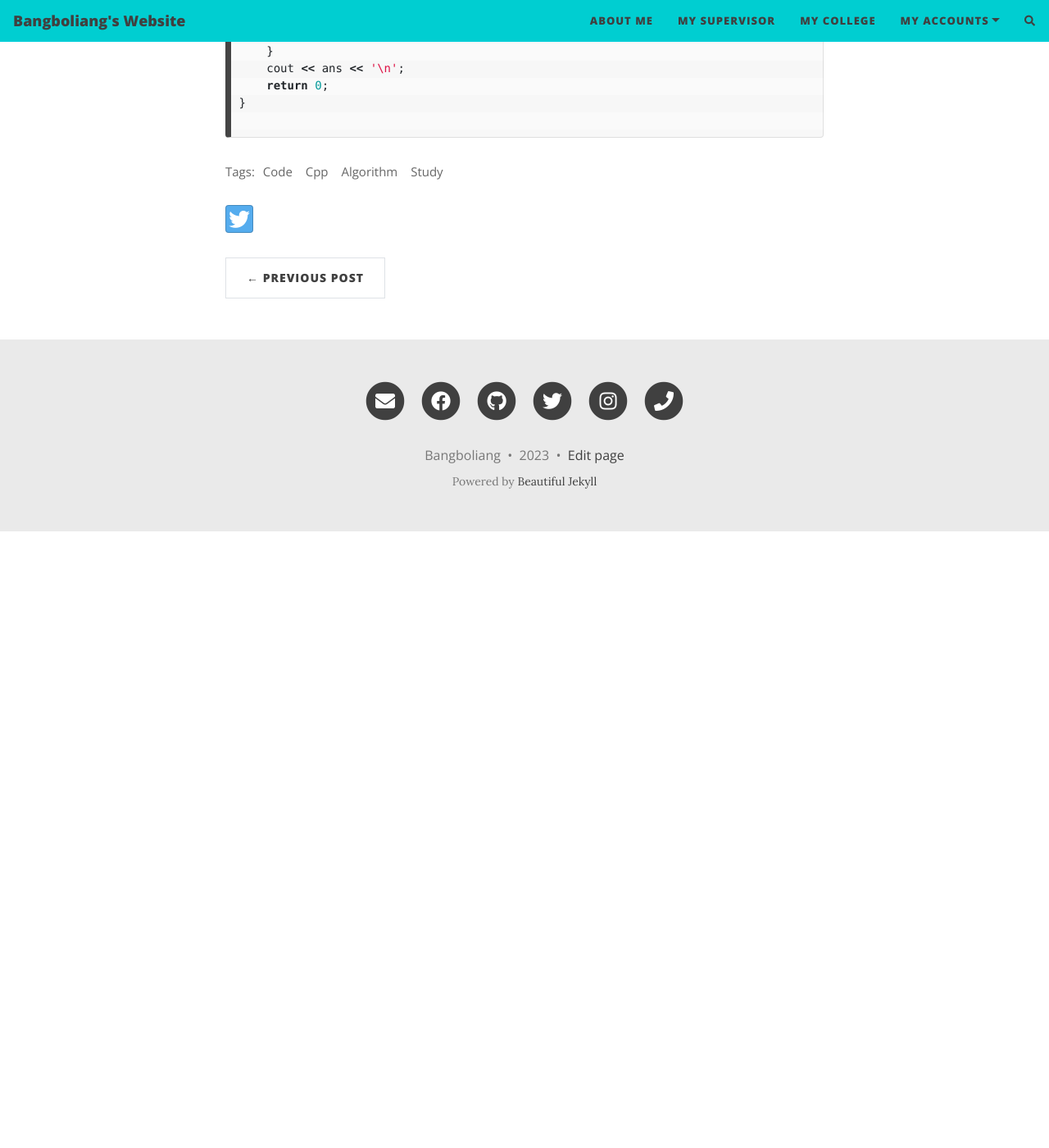
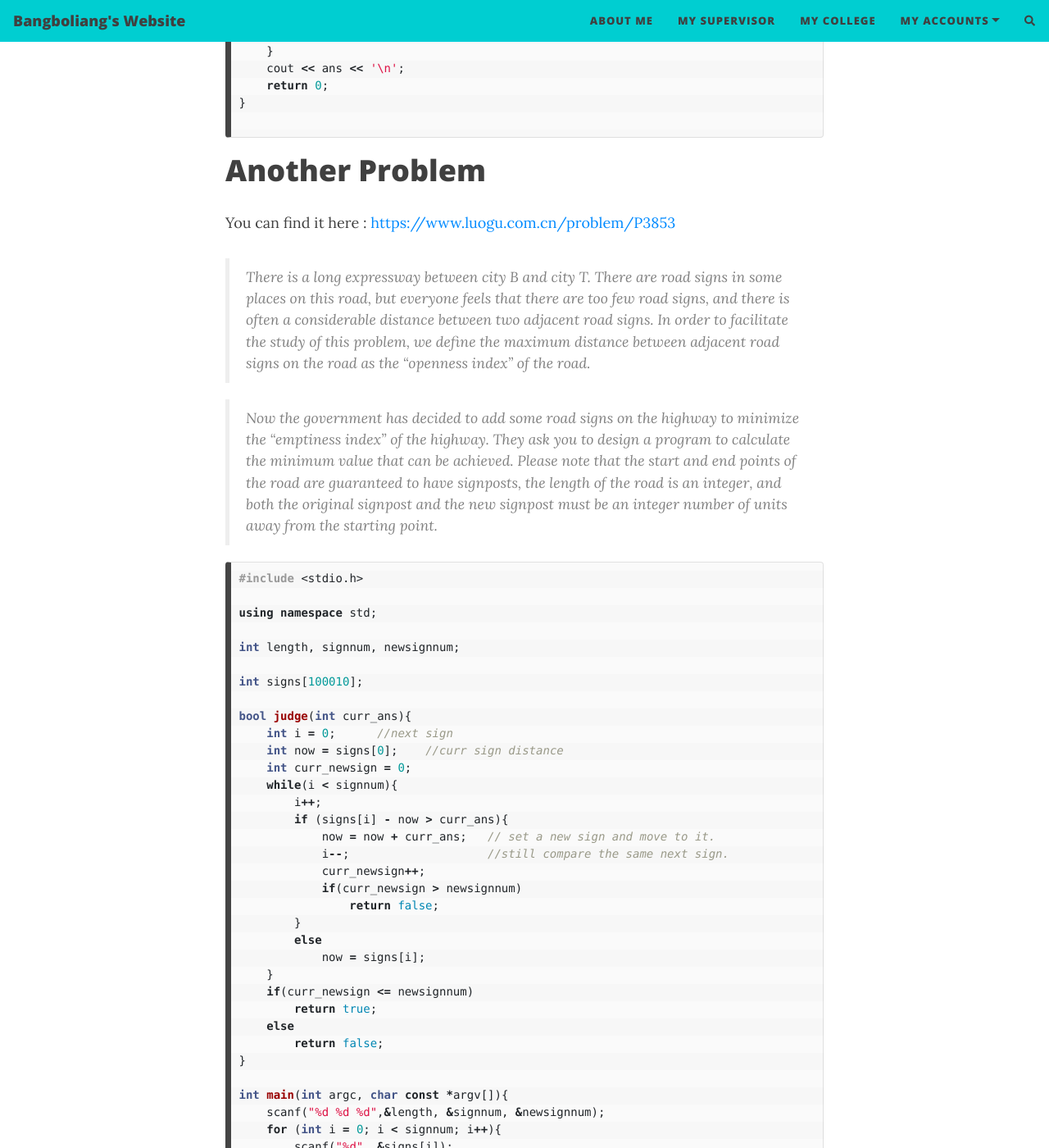
Before and after one commit to BangboLiang/BangboLiang.github.io, a Jekyll site: the page built from _posts/2023-7-25-Answer-Lookup-Using-Dichotomy.md, in a window 1280 px wide and 1400 px high, scrolled down 4740 px. Shown: the whole window at 82% size. Built offline with Jekyll 4.4.1, drawn with Linux system fonts in a browser that asks for light colours; nearby versions of some CDN libraries; comment, search, counter and statistics services are not loaded; before the commit the page ends 5388 px from its top, so only the background shows below that; some of the changed text lies outside the part shown.

Commit message:
Modified post

````diff
--- a/_posts/2023-7-25-Answer-Lookup-Using-Dichotomy.md
+++ b/_posts/2023-7-25-Answer-Lookup-Using-Dichotomy.md
@@ -10,7 +10,7 @@ comments: true
 
 # Using dichotomy to find the highest/lowest possible answer is a good way to solve problems.
 
-You can find the example problem here:  https://www.luogu.com.cn/problem/P2678
+You can find the example problem here : [https://www.luogu.com.cn/problem/P2678](https://www.luogu.com.cn/problem/P2678)
 
 Here is the problem:
 >The annual "Stone Jumping" competition is about to start again!
@@ -99,3 +99,70 @@ int main(int argc, char const *argv[]){
 }
 
 ```
+
+# Another Problem
+
+You can find it here : [https://www.luogu.com.cn/problem/P3853](https://www.luogu.com.cn/problem/P3853)
+
+>There is a long expressway between city B and city T. There are road signs in some places on this road, but everyone feels that there are too few road signs, and there is often a considerable distance between two adjacent road signs. In order to facilitate the study of this problem, we define the maximum distance between adjacent road signs on the road as the "openness index" of the road.
+
+>Now the government has decided to add some road signs on the highway to minimize the "emptiness index" of the highway. They ask you to design a program to calculate the minimum value that can be achieved. Please note that the start and end points of the road are guaranteed to have signposts, the length of the road is an integer, and both the original signpost and the new signpost must be an integer number of units away from the starting point.
+
+```cpp
+#include <stdio.h>
+
+using namespace std;
+
+int length, signnum, newsignnum;
+
+int signs[100010];
+
+bool judge(int curr_ans){
+    int i = 0;      //next sign
+    int now = signs[0];    //curr sign distance
+    int curr_newsign = 0;
+    while(i < signnum){
+        i++;
+        if (signs[i] - now > curr_ans){
+            now = now + curr_ans;   // set a new sign and move to it.
+            i--;                    //still compare the same next sign.
+            curr_newsign++;
+            if(curr_newsign > newsignnum)
+                return false;
+        }
+        else
+            now = signs[i];
+    }
+    if(curr_newsign <= newsignnum)
+        return true;
+    else
+        return false;
+}
+
+int main(int argc, char const *argv[]){
+    scanf("%d %d %d",&length, &signnum, &newsignnum);
+    for (int i = 0; i < signnum; i++){
+        scanf("%d", &signs[i]);
+    }
+
+    int left = 1;
+    int right = length;
+    int mid;
+    int ans;
+    while(left <= right){
+        mid = (left + right) / 2;
+        if (judge(mid)){ // mid is a legal answer
+            //printf("mid is %d and its legal\n", mid);
+            ans = mid;
+            right = mid - 1;    //find a smaller one.
+        }
+        else{                    //impossible to find such a small answer.
+            //printf("mid is %d and its illegal\n", mid);
+            left = mid + 1;     //find legal answer.
+        }
+    }
+    printf("%d\n", ans);
+    return 0;
+}
+
+```
````
